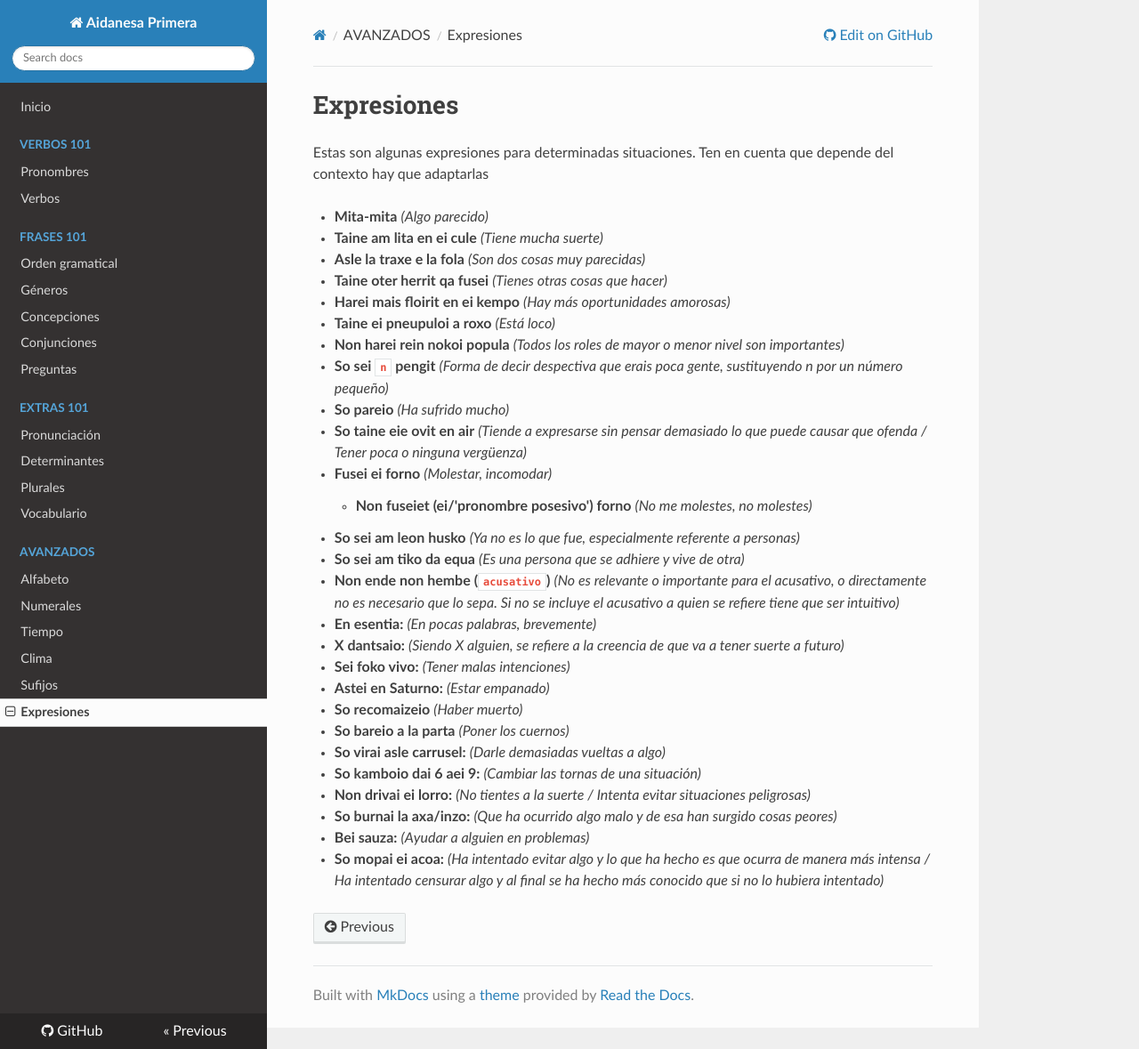
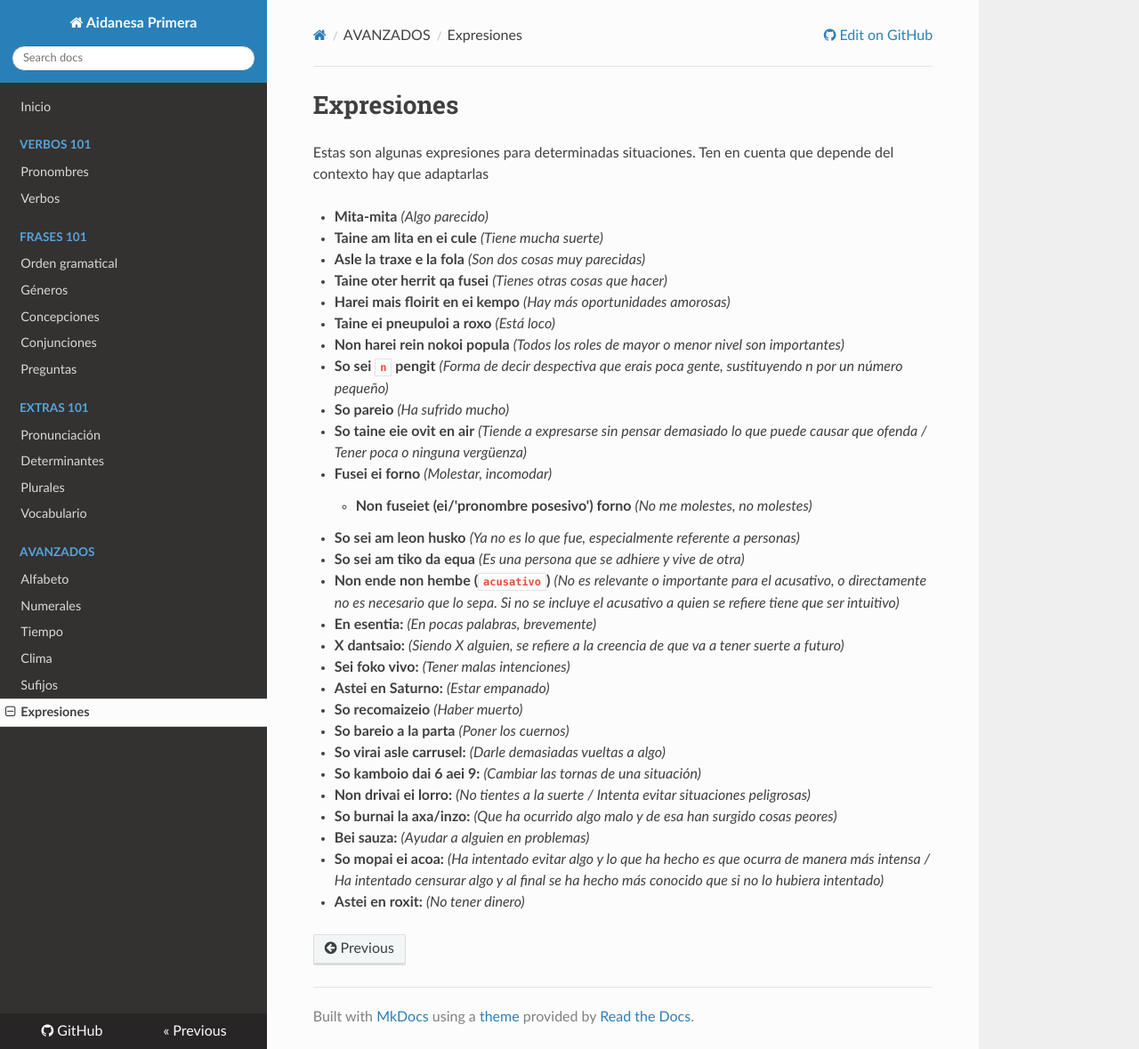
Before and after one commit to AntikoreDev/oda-primera, an MkDocs documentation site: the page built from docs/advanced/expressions.md, in a window 1280 px wide and 1179 px high. Shown: the whole window at 89% size. Built offline with MkDocs 1.6.1, drawn with Linux system fonts in a browser that asks for light colours; nearby versions of some CDN libraries.

Commit message:
Moar expressions

```diff
--- a/docs/advanced/expressions.md
+++ b/docs/advanced/expressions.md
@@ -28,3 +28,4 @@ Estas son algunas expresiones para determinadas situaciones. Ten en cuenta que d
 - **So burnai la axa/inzo:** _(Que ha ocurrido algo malo y de esa han surgido cosas peores)_
 - **Bei sauza:** _(Ayudar a alguien en problemas)_
 - **So mopai ei acoa:** _(Ha intentado evitar algo y lo que ha hecho es que ocurra de manera más intensa / Ha intentado censurar algo y al final se ha hecho más conocido que si no lo hubiera intentado)_
+- **Astei en roxit:** _(No tener dinero)_
```
